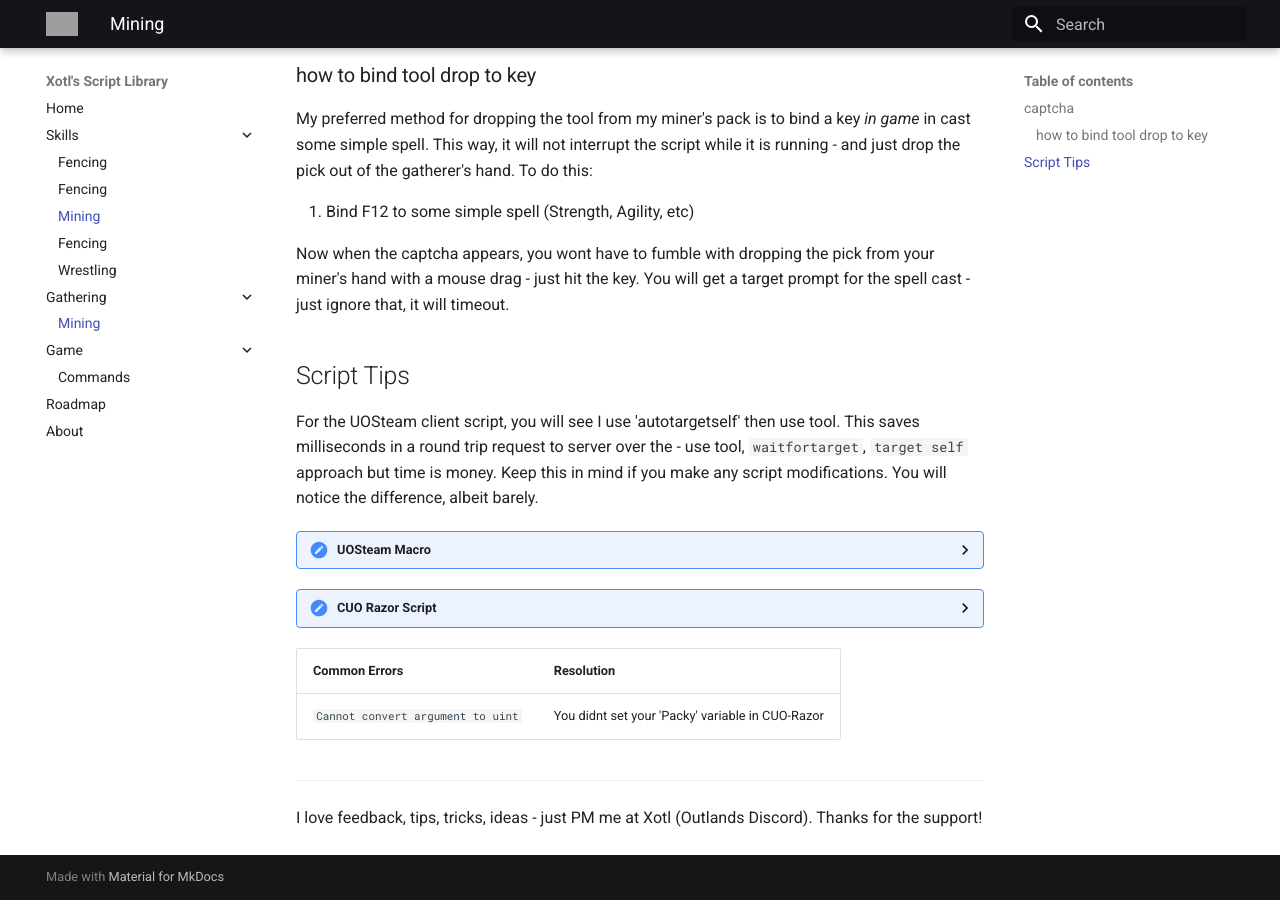
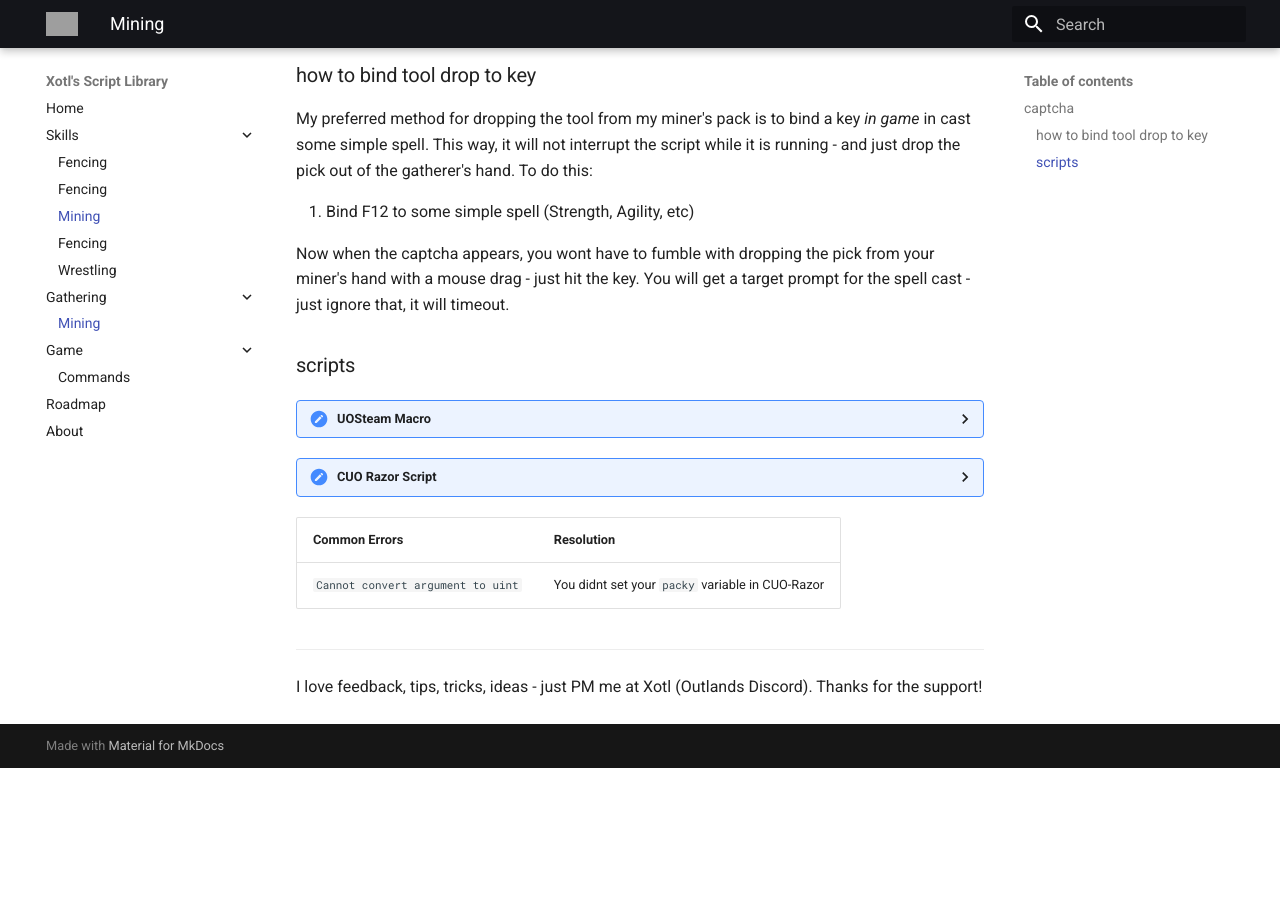
Before and after one commit to xotl-uoo/scripts, an MkDocs documentation site: the page built from docs/scripts/mining.md, in a window 1280 px wide and 900 px high, scrolled down 628 px. Built offline with MkDocs 1.6.1 and Material for MkDocs 9.7.7, drawn with Linux system fonts in a browser that asks for light colours; after the commit the page ends 1396 px from its top, so only the background shows below that; grey boxes are pictures that could not be loaded.

Commit message:
Update mining.md

````diff
--- a/docs/scripts/mining.md
+++ b/docs/scripts/mining.md
@@ -22,16 +22,13 @@ My preferred method for dropping the tool from my miner's pack is to bind a key
 
 Now when the captcha appears, you wont have to fumble with dropping the pick from your miner's hand with a mouse drag - just hit the key. You will get a target prompt for the spell cast - just ignore that, it will timeout.
 
-## Script Tips
-
-For the UOSteam client script, you will see I use 'autotargetself' then use tool. This saves milliseconds in a round trip request to server over the - use tool, `waitfortarget`, `target self` approach but time is money. Keep this in mind if you make any script modifications. You will notice the difference, albeit barely.
-
-
+### scripts
 <details>
 <summary>UOSteam Macro</summary>
 <p>
 ```
 // UOSteam Mining
+// update : 1/3/2020
 // courtesy : Xotl
 // https://xotl-uoo.github.io/scripts/
 //
@@ -184,7 +182,7 @@ endwhile
 
 Common Errors | Resolution |
 | ----------- | ----------- |
-| `Cannot convert argument to uint` | You didnt set your 'Packy' variable in CUO-Razor|
+| `Cannot convert argument to uint` | You didnt set your `packy` variable in CUO-Razor|
 
 ***
 I love feedback, tips, tricks, ideas - just PM me at Xotl (Outlands Discord). Thanks for the support!
````
Also changed, not shown: other parts of docs/scripts/mining.md (+1 -0 lines).
